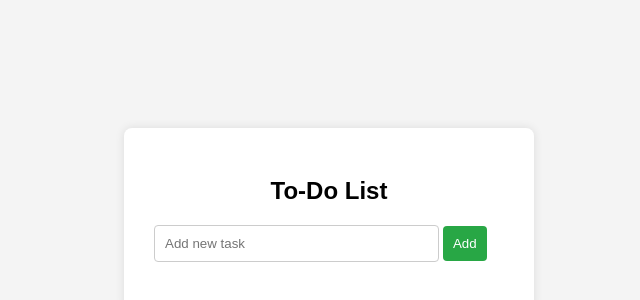
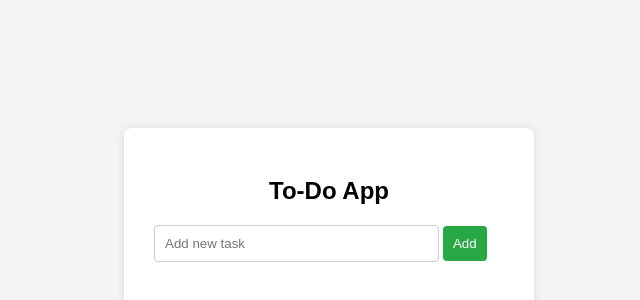
Before and after one commit to muhammadmaaaz/Todo-list, a plain HTML site: page index.html in a window 1280 px wide. Shown: the part 188-488 px from the top of the page, 311-951 px from the left. Drawn offline with Linux system fonts and the light colour scheme.

Commit message:
Changes done

```diff
--- a/index.html
+++ b/index.html
@@ -6,10 +6,9 @@
   <title>To-Do List</title>
   <link rel="stylesheet" href="style.css">
 </head>
-<body>
 
   <div class="todo-container">
-    <h2>To-Do List</h2>
+    <h2>To-Do App</h2>
     <input type="text" id="taskInput" placeholder="Add new task" />
     <button onclick="addTask()">Add</button>
     <ul id="taskList"></ul>
```
